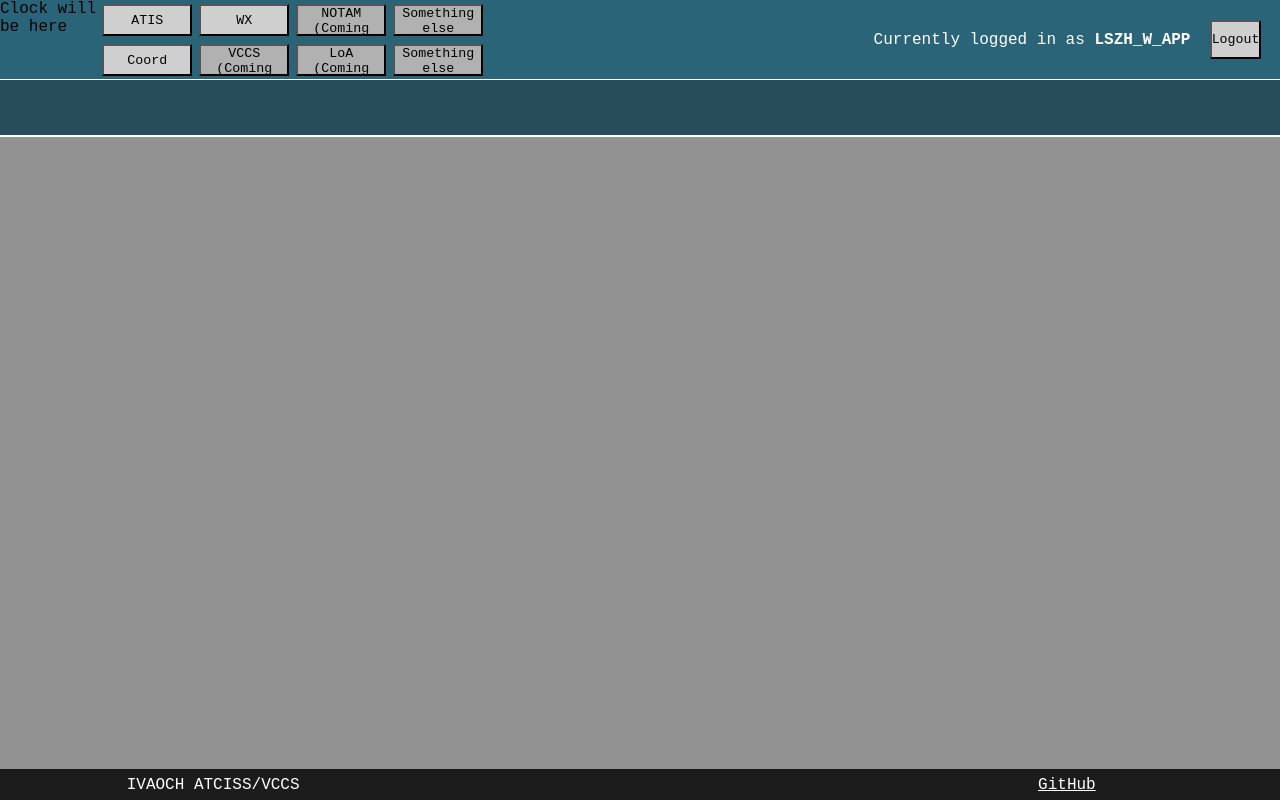
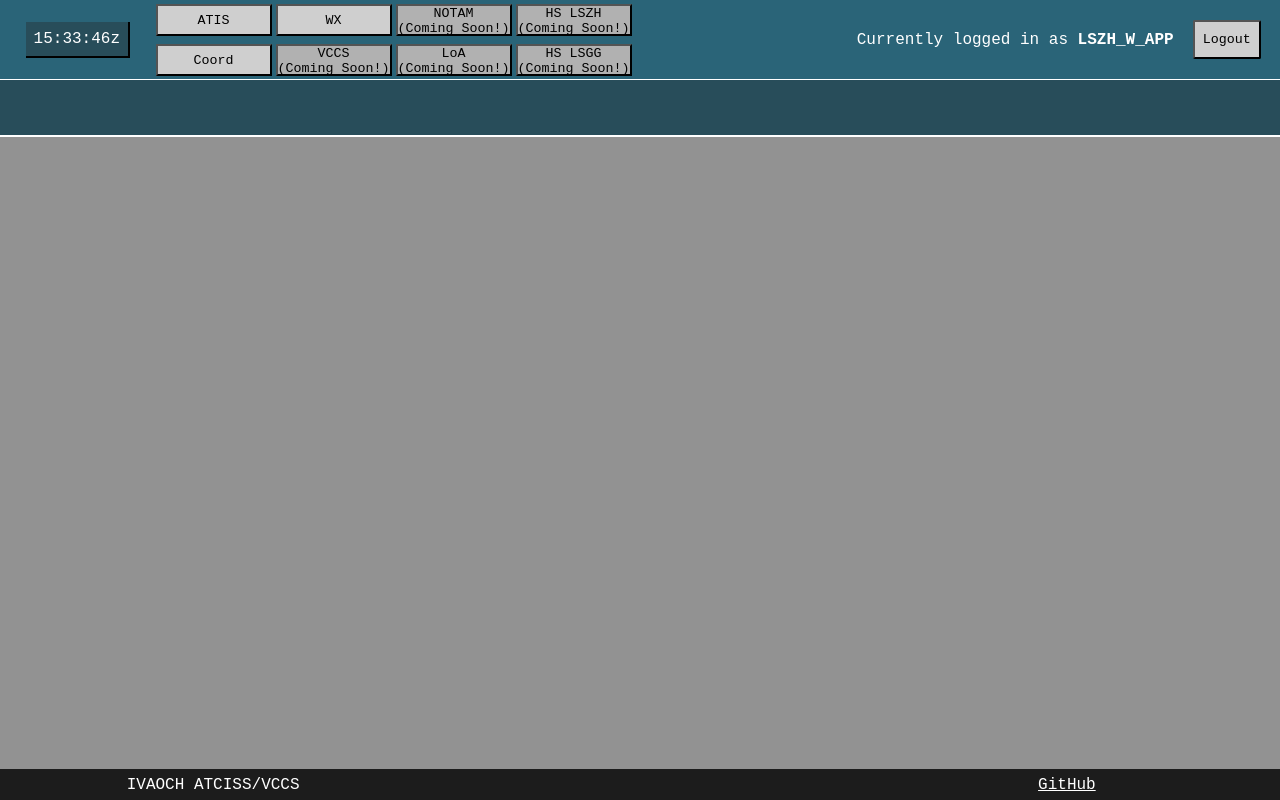
Before and after one commit to aehliglucas/atciss-ivaoch, a website: page public/index.html in a window 1280 px wide. Drawn offline with Linux system fonts and the light colour scheme; no server answers.

Commit message:
add utc clock

```diff
--- a/public/css/main.css
+++ b/public/css/main.css
@@ -13,10 +13,15 @@ button {
 
 #header-divider-clock {
     width: 8vw;
+    display: flex;
+    min-width: fit-content;
+    padding-left: 2vw;
 }
 
 #header-divider-menu {
     width: 30vw;
+    min-width: fit-content;
+    padding-left: 2vw;
 }
 
 #header-divider-right {
@@ -37,6 +42,8 @@ button {
     height: 50%;
     width: 4vw;
     border-radius: 2px;
+    min-width: fit-content;
+    padding: 1vh;
 }
 
 .secondary-header {
@@ -58,7 +65,6 @@ button {
 
 .menu-button {
     height: 4vh;
-    width: 7vw;
     margin-top: 0.5vh;
 }
 
@@ -70,3 +76,12 @@ button {
 .button-active {
     background-color: #ffd663;
 }
+
+#utc-clock {
+    background-color: #284d5a;
+    color: white;
+    padding: 1vh;
+    margin: auto;
+    border-bottom: 2px solid black;
+    border-right: 2px solid black;;
+}
--- a/public/index.html
+++ b/public/index.html
@@ -11,18 +11,18 @@
 <body>
     <div class="main-header">
         <div class="main-header-divider" id="header-divider-clock">
-            <p>Clock will be here</p>
+            <span id="utc-clock"></span>
         </div>
         <div class="main-header-divider" id="header-divider-menu">
             <div class="menu-grid-container">
                 <button id="atis" class="menu-button" onclick="getContent('atis')">ATIS</button>
                 <button id="wx" class="menu-button" onclick="getContent('wx')">WX</button>
                 <button class="menu-button button-disabled">NOTAM<br>(Coming Soon!)</button>
-                <button class="menu-button button-disabled">Something else<br>(Coming Soon!)</button>
+                <button class="menu-button button-disabled">HS LSZH<br>(Coming Soon!)</button>
                 <button id="coord" class="menu-button" onclick="getContent('coord')">Coord</button>
                 <button id="vccs" class="menu-button button-disabled">VCCS<br>(Coming Soon!)</button>
                 <button class="menu-button button-disabled">LoA<br>(Coming Soon!)</button>
-                <button class="menu-button button-disabled">Something else<br>(Coming Soon!)</button>
+                <button class="menu-button button-disabled">HS LSGG<br>(Coming Soon!)</button>
             </div>
         </div>
         <div class="main-header-divider" id="header-divider-right">
--- a/public/main.js
+++ b/public/main.js
@@ -45,3 +45,14 @@ async function getContent(tab) {
 async function handleLogout() {
     window.location.href = "/logout"
 }
+
+function renderUTCClock() {
+    target = document.getElementById('utc-clock')
+    var d = new Date()
+    var s = d.getUTCSeconds()
+    var m = d.getUTCMinutes()
+    var h = d.getUTCHours();
+    target.textContent = ("0" + h).substr(-2) + ":" + ("0" + m).substr(-2) + ":" + ("0" + s).substr(-2) + "z";
+}
+
+setInterval(renderUTCClock, 1000)
```
